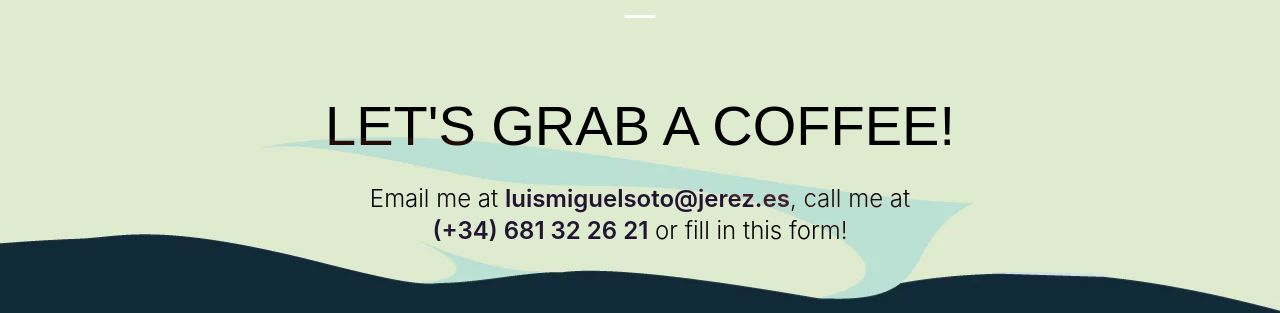
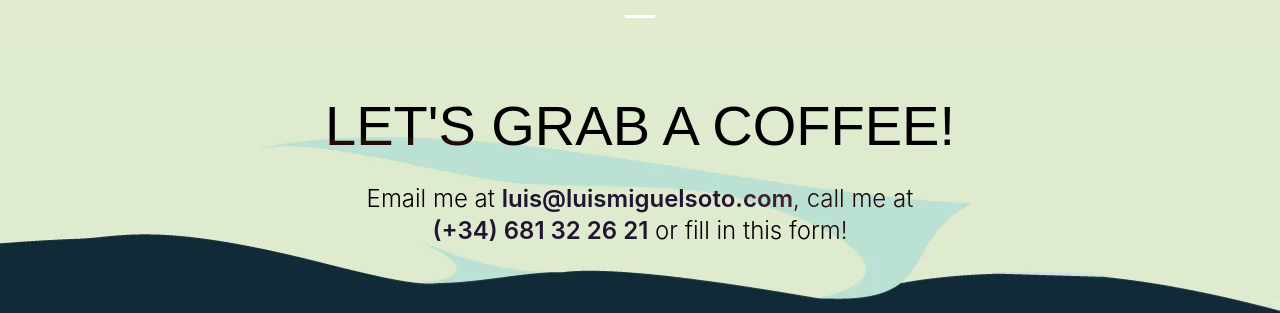
Before and after one commit to LuisMiguelSS/me, a plain HTML site: page index.html in a window 1280 px wide. Shown: the part 3024-3337 px from the top of the page. Drawn offline with Linux system fonts and the light colour scheme.

Commit message:
Update email

```diff
--- a/index.html
+++ b/index.html
@@ -352,7 +352,7 @@
 					<div class="title col-12 col-lg-8">
 						<h2 class="section-title align-center pb-3 display-4">LET'S GRAB A COFFEE!</h2>
 						<h4 class="align-center pb-3" style="font-weight: 300; line-height: 1.3em;">
-							Email me at <a href="mailto:luismiguelsoto@jerez.es">luismiguelsoto@jerez.es</a>, call me at<br><a href="tel:+34681322621">(+34) 681 32
+							Email me at <a href="mailto:luis@luismiguelsoto.com">luis@luismiguelsoto.com</a>, call me at<br><a href="tel:+34681322621">(+34) 681 32
 								26 21</a> or fill in this form!
 						</h4>
 					</div>
```
